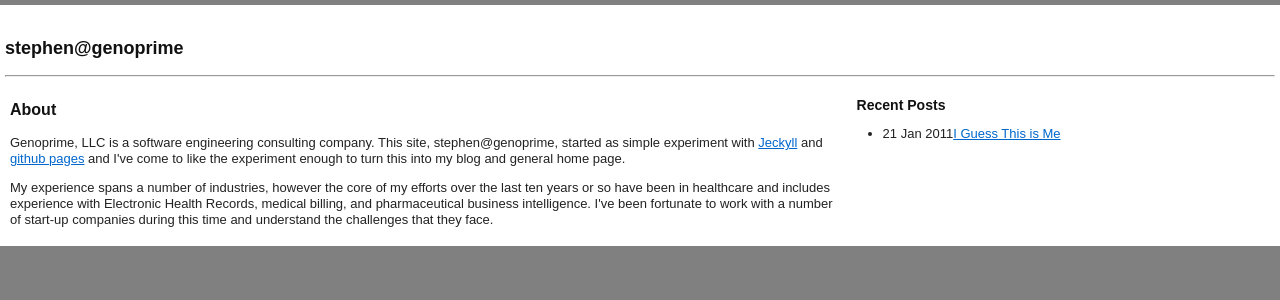
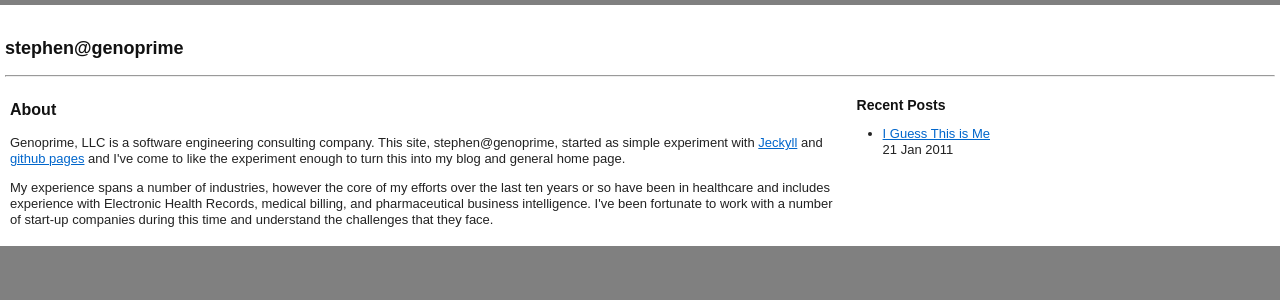
Before and after one commit to spmallette/spmallette.github.com, a Jekyll site: the page built from index.html, in a window 1280 px wide. Shown: the top 300 px of the page. Built offline with Jekyll 4.4.1, drawn with Linux system fonts in a browser that asks for light colours; Markdown is read by kramdown in place of the engine named in the settings.

Commit message:
date formatting changes

```diff
--- a/_layouts/default.html
+++ b/_layouts/default.html
@@ -25,7 +25,7 @@
 	    <h3>Recent Posts</h3>
             <ul>
 	      {% for post in site.posts %}
-	        <li><a href="{{ post.url }}">{{ post.title }}</a><span style="float:left">{{ post.date | date_to_string }}</span></li>
+	        <li><a href="{{ post.url }}">{{ post.title }}</a><div>{{ post.date | date_to_string }}</div></li>
 	      {% endfor %}
 	    </ul>
           </div>
```
